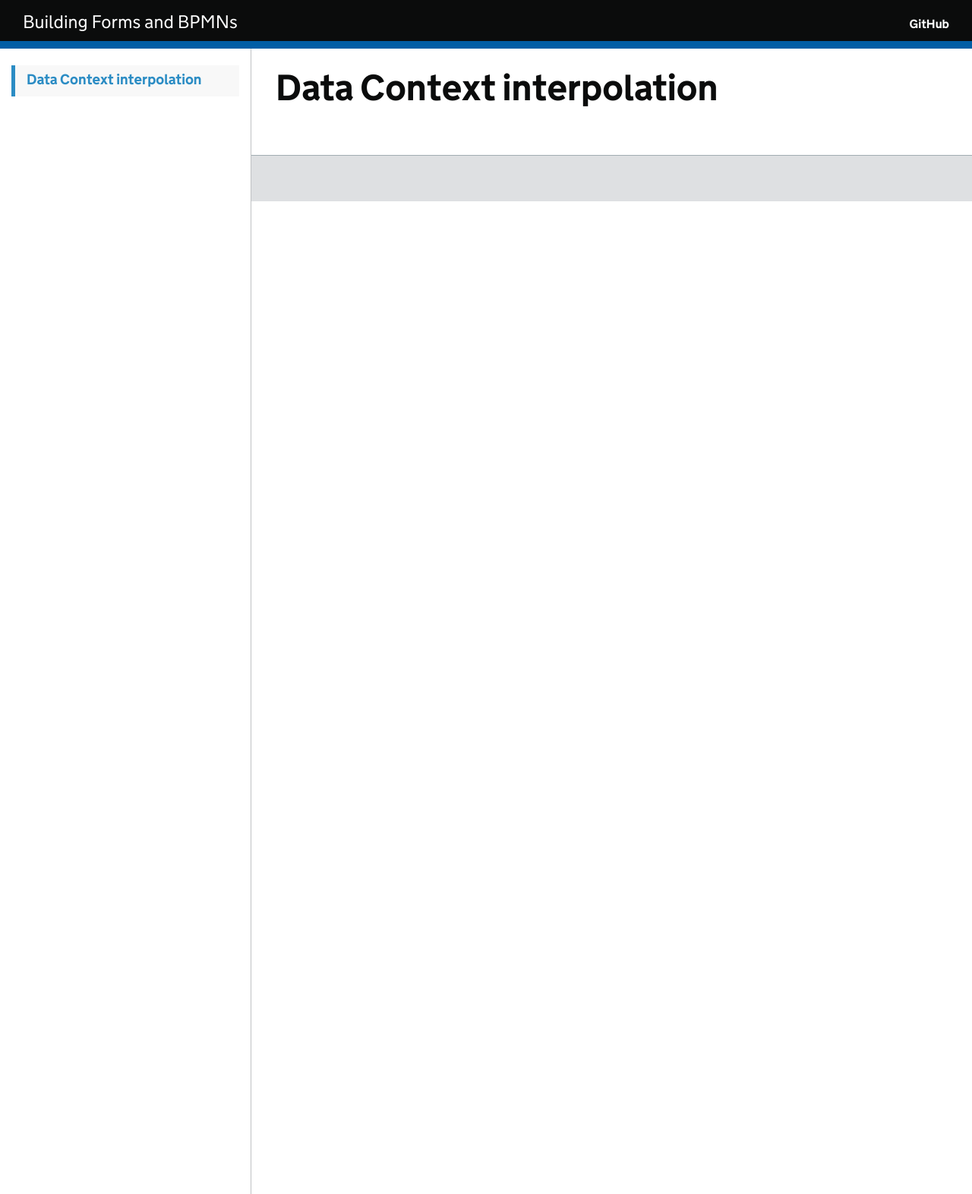
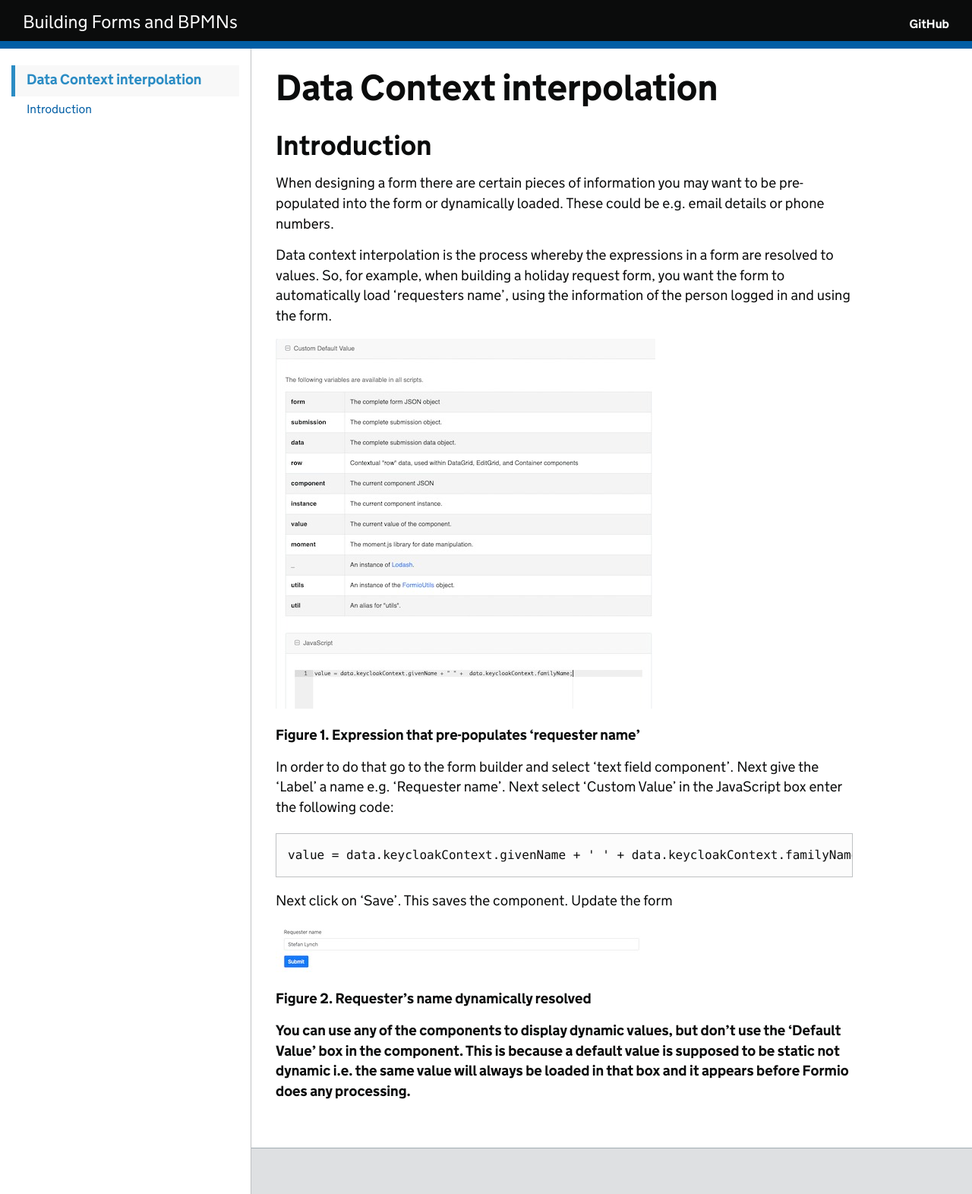
Before and after one commit to UKHomeOffice/cop-design-guidelines, a Jekyll site: the page built from guides/forms/data-context.md, in a window 1280 px wide. Shown: the whole page at 76% size. Built offline with Jekyll 4.4.1, drawn with Linux system fonts in a browser that asks for light colours; our own code applies the rules of GitHub Pages for plain Markdown files.

Commit message:
initial work

````diff
--- a/guides/forms/data-context.md
+++ b/guides/forms/data-context.md
@@ -4,3 +4,29 @@ expires: 2020-12-31
 order: 4
 ---
 # Data Context interpolation
+
+## Introduction
+
+When designing a form there are certain pieces of information you may want to be pre-populated into the form or dynamically loaded. These could be e.g. email details or phone numbers.
+
+Data context interpolation is the process whereby the expressions in a form are resolved to values. So, for example,
+when building a holiday request form, you want the form to automatically load 'requesters name', using the information of the person logged in and using the form.
+
+![data context name]({{ '/images/data-context-name.jpeg' | relative_url }})
+
+**Figure 1. Expression that pre-populates 'requester name'**
+
+In order to do that go to the form builder and select 'text field component'. Next give the 'Label' a name e.g. 'Requester name'. Next select 'Custom Value' in the JavaScript box enter the following code:
+
+```
+value = data.keycloakContext.givenName + ' ' + data.keycloakContext.familyName
+```
+Next click on 'Save'. This saves the component. Update the form
+
+
+![data context name resolved]({{ '/images/data-context-name-resolve.jpeg' | relative_url }})
+
+
+**Figure 2. Requester's name dynamically resolved**
+
+**You can use any of the components to display dynamic values, but don't use the 'Default Value' box in the component. This is because a default value is supposed to be static not dynamic i.e. the same value will always be loaded in that box and it appears before Formio does any processing.**
````
Also changed, not shown: images/data-context-name-resolve.jpeg (added), images/data-context-name.jpeg (added).
